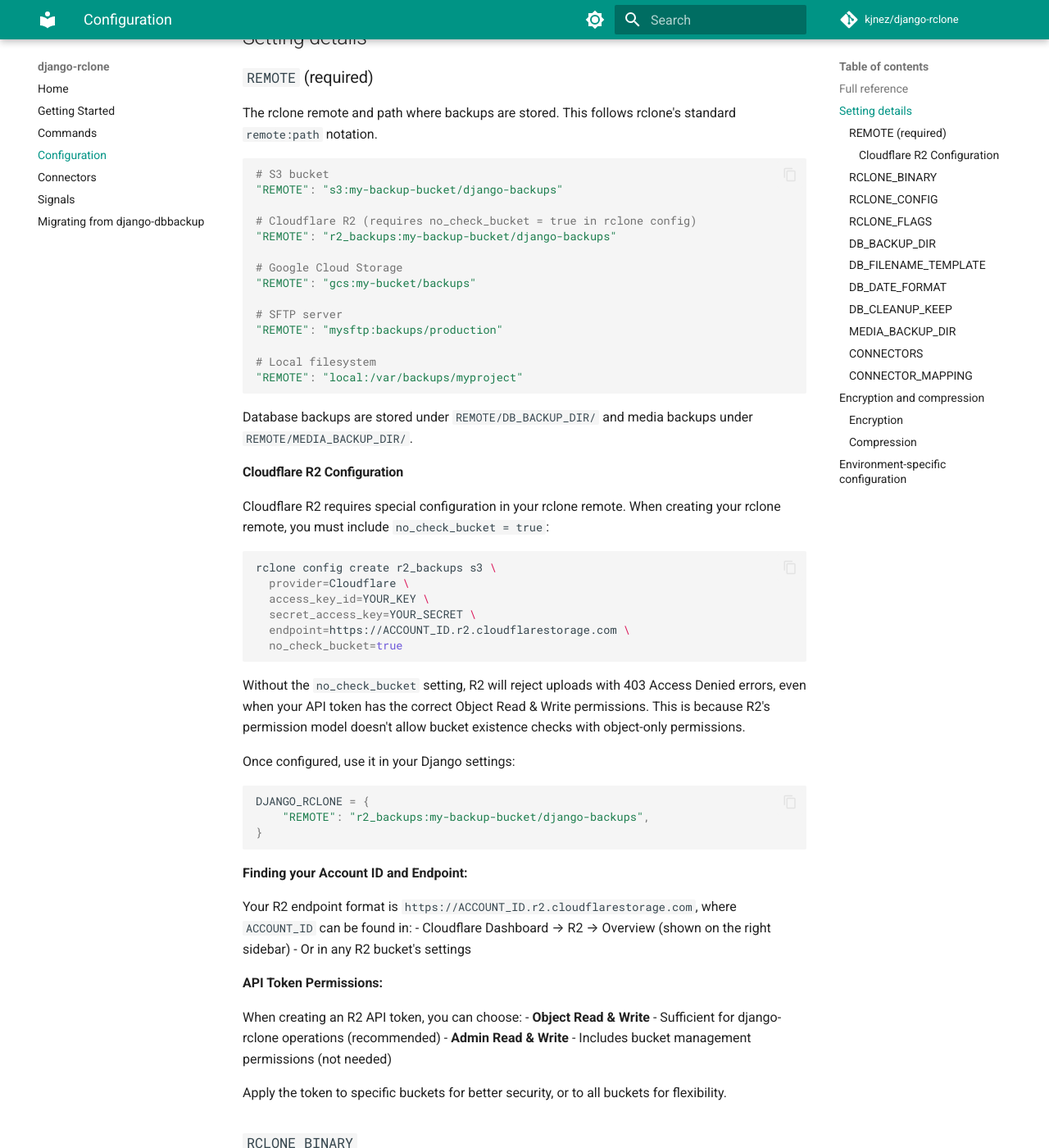
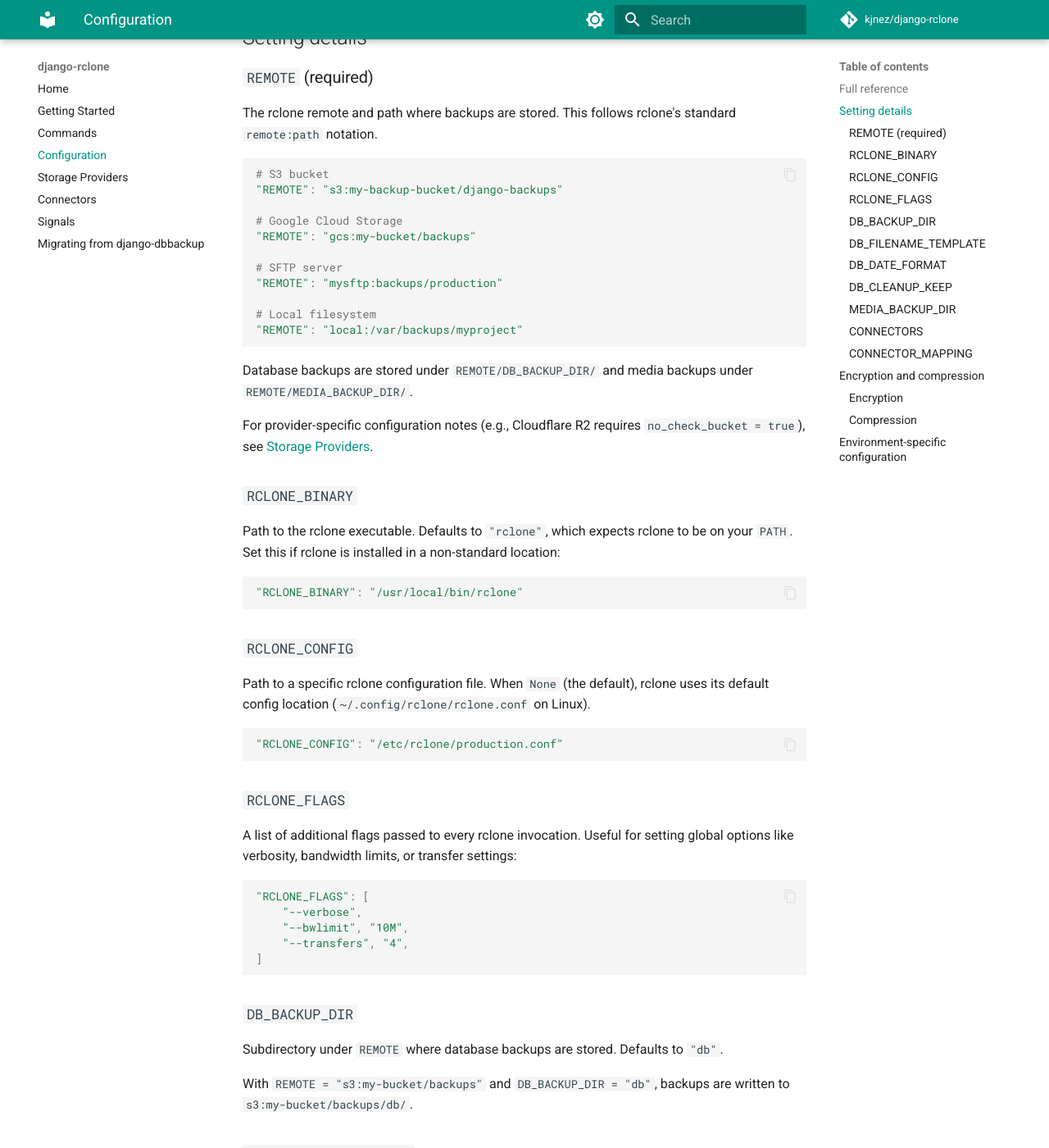
Before and after one commit to kjnez/django-rclone, an MkDocs documentation site: the page built from docs/configuration.md, in a window 1280 px wide and 1400 px high, scrolled down 773 px. Shown: the whole window at 82% size. Built offline with MkDocs 1.6.1 and Material for MkDocs 9.7.7, drawn with Linux system fonts in a browser that asks for light colours; comment, search, counter and statistics services are not loaded.

Commit message:
Restructure the docs to make them cleaner

````diff
--- a/docs/configuration.md
+++ b/docs/configuration.md
@@ -39,9 +39,6 @@
 # S3 bucket
 "REMOTE": "s3:my-backup-bucket/django-backups"
 
-# Cloudflare R2 (requires no_check_bucket = true in rclone config)
-"REMOTE": "r2_backups:my-backup-bucket/django-backups"
-
 # Google Cloud Storage
 "REMOTE": "gcs:my-bucket/backups"
 
@@ -54,42 +51,7 @@
 
 Database backups are stored under `REMOTE/DB_BACKUP_DIR/` and media backups under `REMOTE/MEDIA_BACKUP_DIR/`.
 
-#### Cloudflare R2 Configuration
-
-Cloudflare R2 requires special configuration in your rclone remote. When creating your rclone remote, you must include `no_check_bucket = true`:
-
-```bash
-rclone config create r2_backups s3 \
-  provider=Cloudflare \
-  access_key_id=YOUR_KEY \
-  secret_access_key=YOUR_SECRET \
-  endpoint=https://ACCOUNT_ID.r2.cloudflarestorage.com \
-  no_check_bucket=true
-```
-
-Without the `no_check_bucket` setting, R2 will reject uploads with 403 Access Denied errors, even when your API token has the correct Object Read & Write permissions. This is because R2's permission model doesn't allow bucket existence checks with object-only permissions.
-
-Once configured, use it in your Django settings:
-
-```python
-DJANGO_RCLONE = {
-    "REMOTE": "r2_backups:my-backup-bucket/django-backups",
-}
-```
-
-**Finding your Account ID and Endpoint:**
-
-Your R2 endpoint format is `https://ACCOUNT_ID.r2.cloudflarestorage.com`, where `ACCOUNT_ID` can be found in:
-- Cloudflare Dashboard → R2 → Overview (shown on the right sidebar)
-- Or in any R2 bucket's settings
-
-**API Token Permissions:**
-
-When creating an R2 API token, you can choose:
-- **Object Read & Write** - Sufficient for django-rclone operations (recommended)
-- **Admin Read & Write** - Includes bucket management permissions (not needed)
-
-Apply the token to specific buckets for better security, or to all buckets for flexibility.
+For provider-specific configuration notes (e.g., Cloudflare R2 requires `no_check_bucket = true`), see [Storage Providers](providers.md).
 
 ### `RCLONE_BINARY`
 
--- a/mkdocs.yml
+++ b/mkdocs.yml
@@ -38,6 +38,7 @@
   - Getting Started: getting-started.md
   - Commands: commands.md
   - Configuration: configuration.md
+  - Storage Providers: providers.md
   - Connectors: connectors.md
   - Signals: signals.md
   - Migrating from django-dbbackup: migration-from-dbbackup.md
````
Also changed, not shown: README.md (+1 -36 lines), docs/getting-started.md (+1 -24 lines), docs/providers.md (added, +124 -0 lines).
